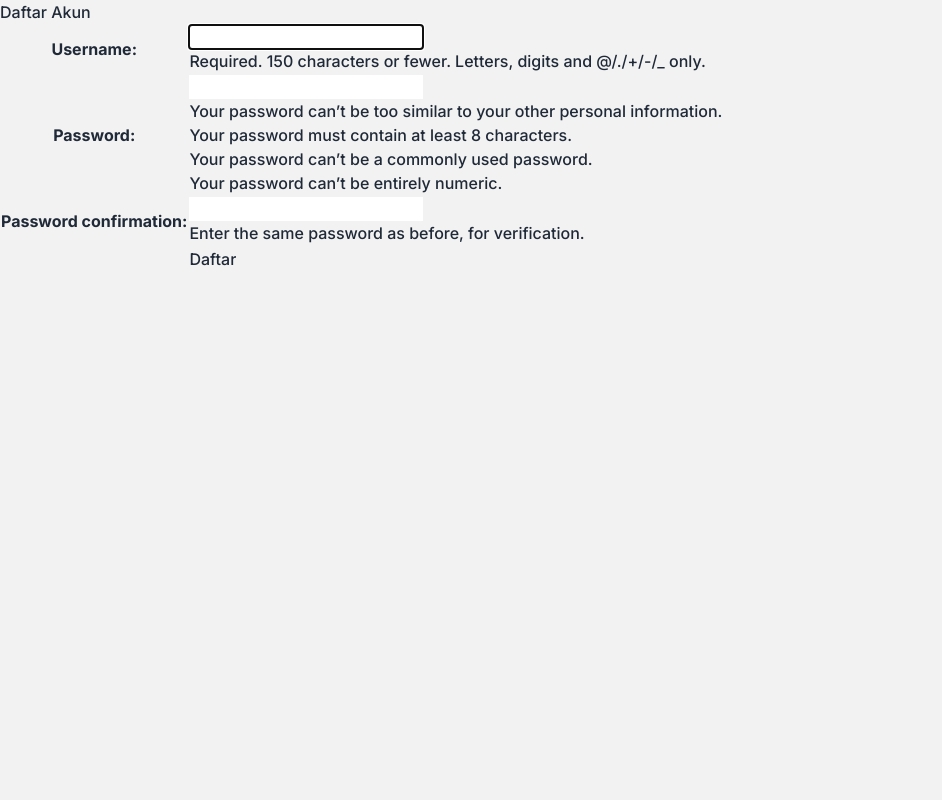
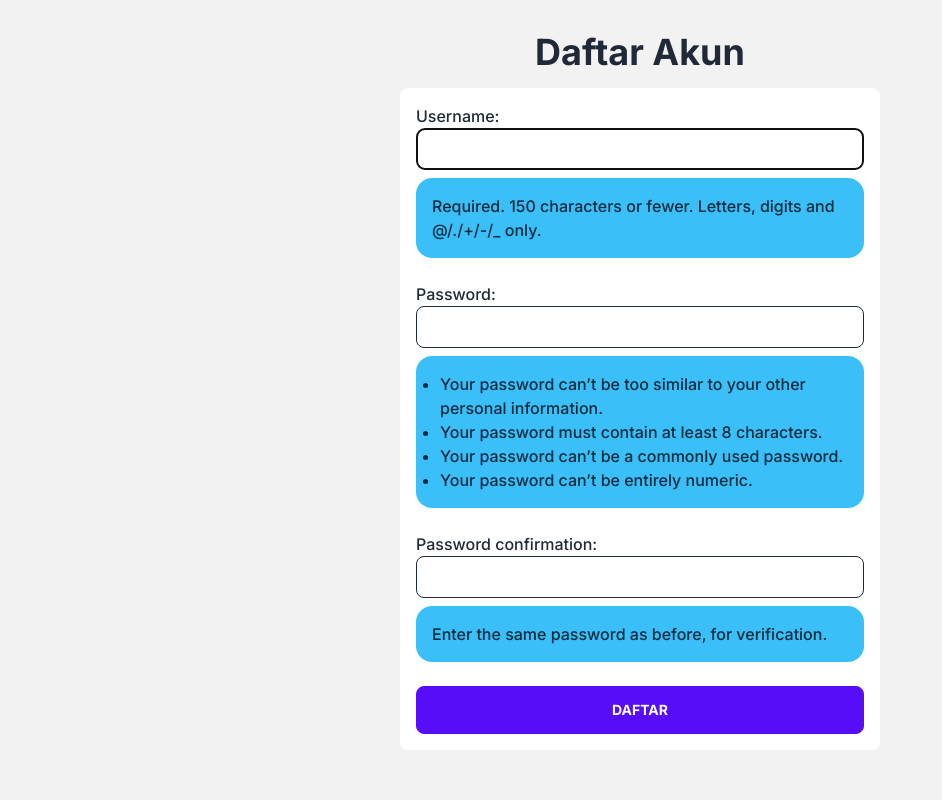
Before and after one commit to rorre/pbp-assignment, a Django app: page /todolist/register/ in a window 1280 px wide. Shown: the whole page, without its empty margins (0-942 px from the left). Run offline with Django 4.2, Linux system fonts and the light colour scheme; some libraries are stand-ins or nearby versions.

Commit message:
Add design to page

```diff
--- a/todolist/templates/login.html
+++ b/todolist/templates/login.html
@@ -36,9 +36,8 @@
     </div>
 
     {% if messages %}
-    <div class="card bg-error text-error-content bg-base-100">
+    <div class="card bg-base-100">
       <div class="card-body">
-        <h2 class="card-title">Error</h2>
         <ul class="pl-4 list-disc">
           {% for message in messages %}
           <li>{{ message }}</li>
--- a/todolist/templates/register.html
+++ b/todolist/templates/register.html
@@ -6,29 +6,51 @@
 
 {% block content %}
 
-<div class="login">
+<style>
+  input {
+   padding: 0.5rem;
+   border: 1px solid;
+   border-radius: 8px;
+  }
+  ul {
+    padding-left: 0.5rem;
+    list-style-type: disc;
+  }
+</style>
 
-  <h1>Daftar Akun</h1>
+<div class="mx-auto container flex flex-col gap-4 pt-8">
 
+  <h1 class="text-4xl font-bold text-center">Daftar Akun</h1>
+
+  <div class="rounded-lg p-4 flex flex-col gap-4 mx-auto bg-base-100">
     <form method="POST">
       {% csrf_token %}
-    <table>
-      {{ form.as_table }}
-      <tr>
-        <td></td>
-        <td><input type="submit" name="submit" value="Daftar" /></td>
-      </tr>
-    </table>
+      <div class="flex flex-col gap-4">
+        {% for field in form %}
+            <div class="form-control w-full max-w-md">
+                {{ field.errors }}
+                {{ field.label_tag }}
+                {{ field }}
+                {% if field.help_text %}
+                  <div class="alert alert-info text-info-content my-2">
+                    <div class="flex flex-col">{{ field.help_text | safe }}</div>
+                  </div>
+                {% endif %}
+            </div>
+        {% endfor %}
+        <button class="btn btn-primary">Daftar</button>
+      </div>
+
     </form>
 
     {% if messages %}
-  <ul class="msg">
+    <ul class="alert alert-info flex-col text-left text-info-content">
       {% for message in messages %}
       <li>{{ message }}</li>
       {% endfor %}
     </ul>
     {% endif %}
-
+  </div>
 </div>
 
 {% endblock content %}
--- a/todolist/views.py
+++ b/todolist/views.py
@@ -13,7 +13,9 @@ from todolist.models import Task
 class NewTodoForm(forms.Form):
     date = forms.DateField(label="Tanggal")
     title = forms.CharField(label="Judul")
-    description = forms.CharField(label="Deskripsi", widget=forms.Textarea)
+    description = forms.CharField(
+        label="Deskripsi", widget=forms.Textarea(attrs={"cols": ""})
+    )
 
 
 def register(request: HttpRequest):
```
Also changed, not shown: todolist/templates/create.html (+29 -11 lines), todolist/templates/list_todos.html (+33 -35 lines). Lines whose indentation alone changed are shown as unchanged.
